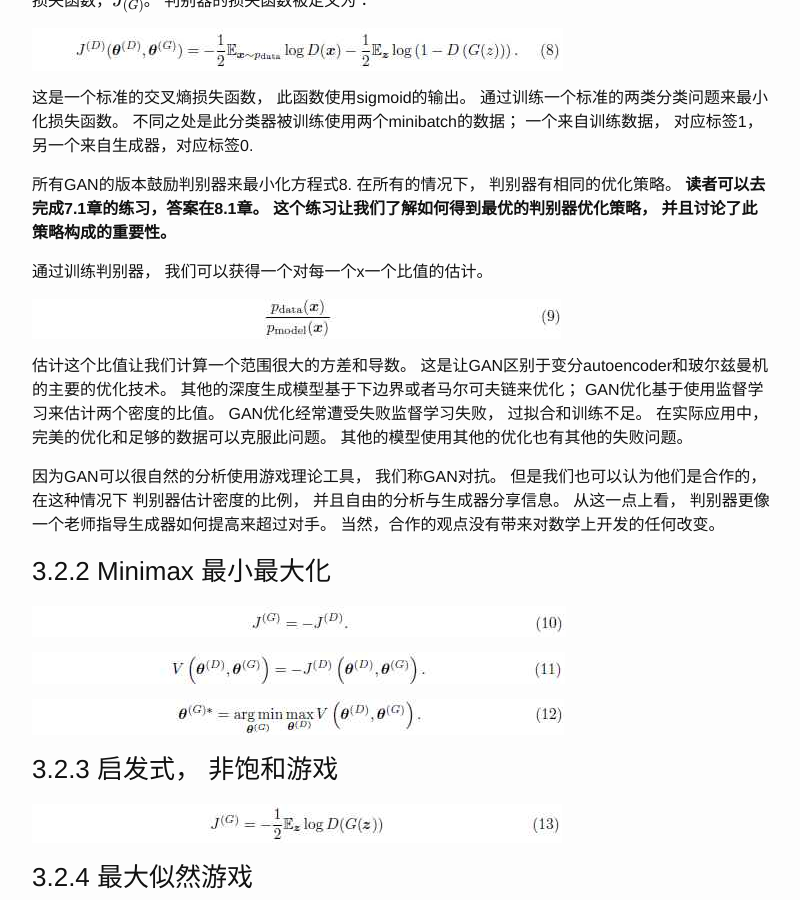
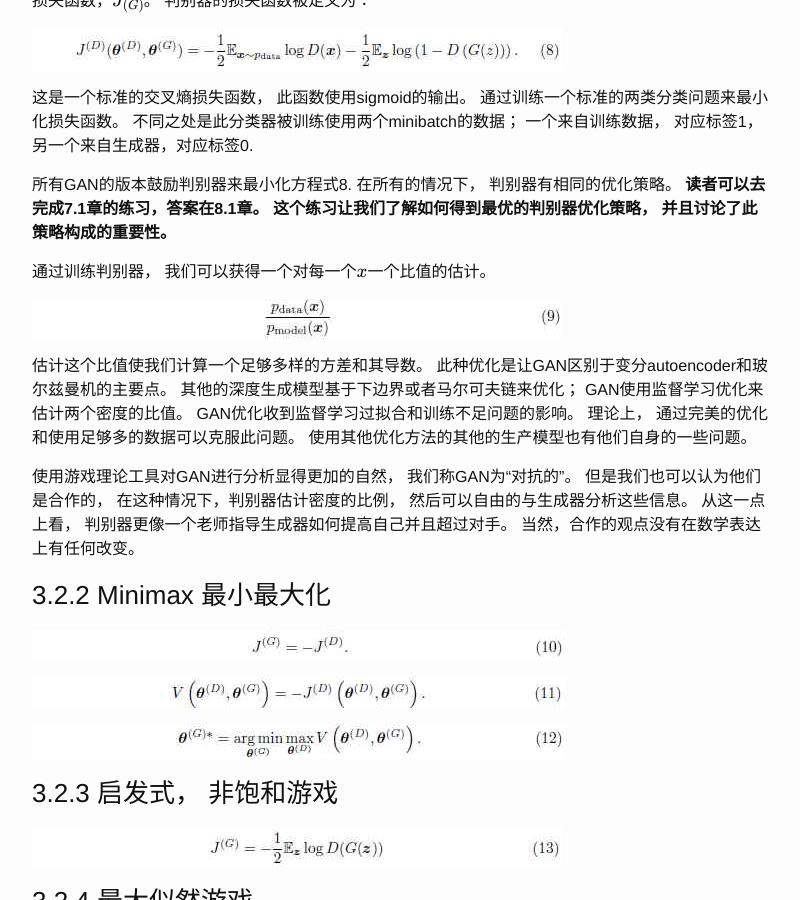
Before and after one commit to sinpycn/sinpycn.github.io, a Jekyll site: the page built from _posts/research/2017-05-03-NIPS2016-GAN-Tutorial-:-How-do-GANs-work.md, in a window 1280 px wide and 900 px high, scrolled down 2431 px. Shown: the whole window, without its empty margins (238-1038 px from the left). Built offline with Jekyll 4.4.1, drawn with Linux system fonts in a browser that asks for light colours; formulas are drawn with MathJax 3.

Commit message:
Update 2017-05-03-NIPS2016-GAN-Tutorial-:-How-do-GANs-work.md

```diff
--- a/_posts/research/2017-05-03-NIPS2016-GAN-Tutorial-:-How-do-GANs-work.md
+++ b/_posts/research/2017-05-03-NIPS2016-GAN-Tutorial-:-How-do-GANs-work.md
@@ -61,15 +61,16 @@ GAN的基本思想是两个玩家共同玩一个游戏。 其中一个叫生成
 
 所有GAN的版本鼓励判别器来最小化方程式8. 在所有的情况下， 判别器有相同的优化策略。 **读者可以去完成7.1章的练习，答案在8.1章。 这个练习让我们了解如何得到最优的判别器优化策略， 并且讨论了此策略构成的重要性。**
 
-通过训练判别器， 我们可以获得一个对每一个x一个比值的估计。
+通过训练判别器， 我们可以获得一个对每一个$$x$$一个比值的估计。
 
 ![Equation 9](/images/201705/03/eq09.jpg)
 
-估计这个比值让我们计算一个范围很大的方差和导数。 这是让GAN区别于变分autoencoder和玻尔兹曼机的主要的优化技术。
-其他的深度生成模型基于下边界或者马尔可夫链来优化； GAN优化基于使用监督学习来估计两个密度的比值。 GAN优化经常遭受失败监督学习失败， 过拟合和训练不足。
-在实际应用中， 完美的优化和足够的数据可以克服此问题。 其他的模型使用其他的优化也有其他的失败问题。
+估计这个比值使我们计算一个足够多样的方差和其导数。 此种优化是让GAN区别于变分autoencoder和玻尔兹曼机的主要点。
+其他的深度生成模型基于下边界或者马尔可夫链来优化； GAN使用监督学习优化来估计两个密度的比值。
+GAN优化收到监督学习过拟合和训练不足问题的影响。
+理论上， 通过完美的优化和使用足够多的数据可以克服此问题。 使用其他优化方法的其他的生产模型也有他们自身的一些问题。
 
-因为GAN可以很自然的分析使用游戏理论工具， 我们称GAN对抗。 但是我们也可以认为他们是合作的， 在这种情况下 判别器估计密度的比例， 并且自由的分析与生成器分享信息。 从这一点上看， 判别器更像一个老师指导生成器如何提高来超过对手。 当然，合作的观点没有带来对数学上开发的任何改变。
+使用游戏理论工具对GAN进行分析显得更加的自然， 我们称GAN为“对抗的”。 但是我们也可以认为他们是合作的， 在这种情况下，判别器估计密度的比例， 然后可以自由的与生成器分析这些信息。 从这一点上看， 判别器更像一个老师指导生成器如何提高自己并且超过对手。 当然，合作的观点没有在数学表达上有任何改变。
 
 
 ### 3.2.2 Minimax 最小最大化
```
